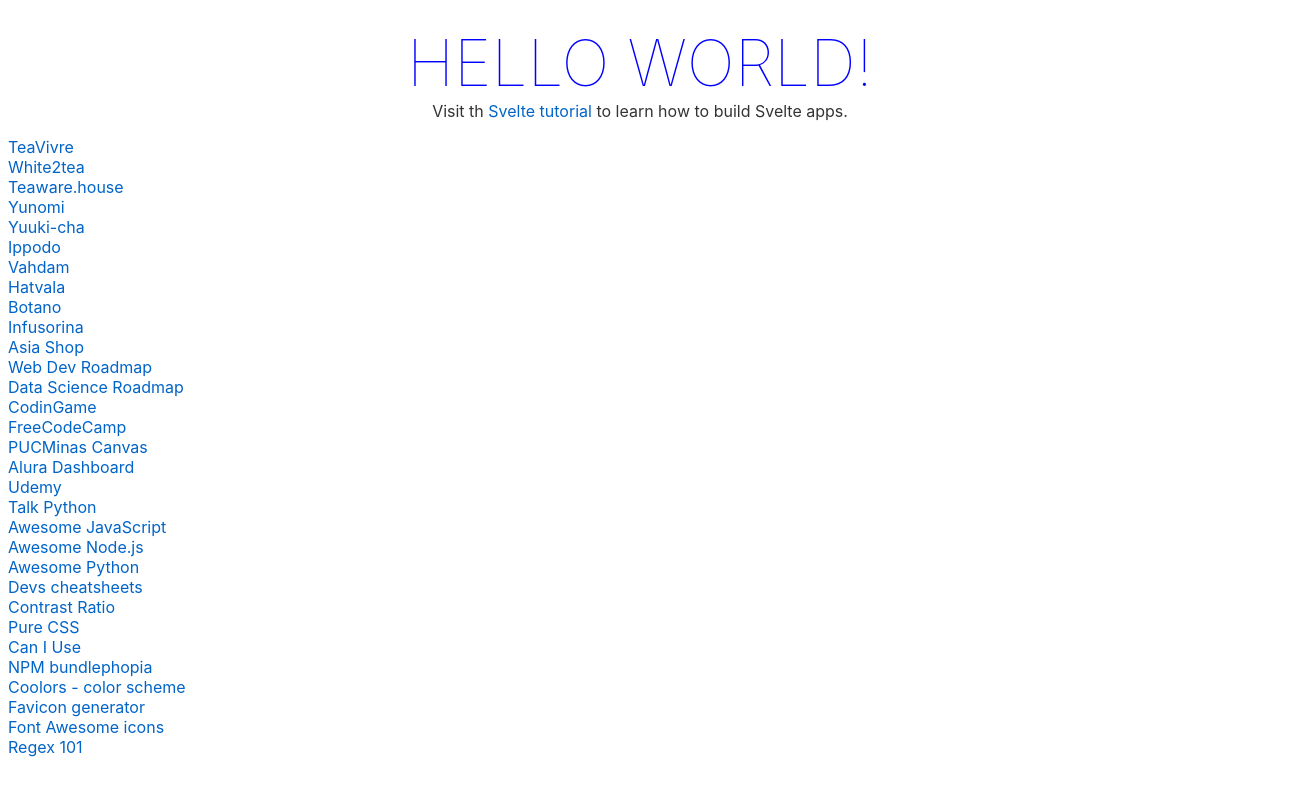
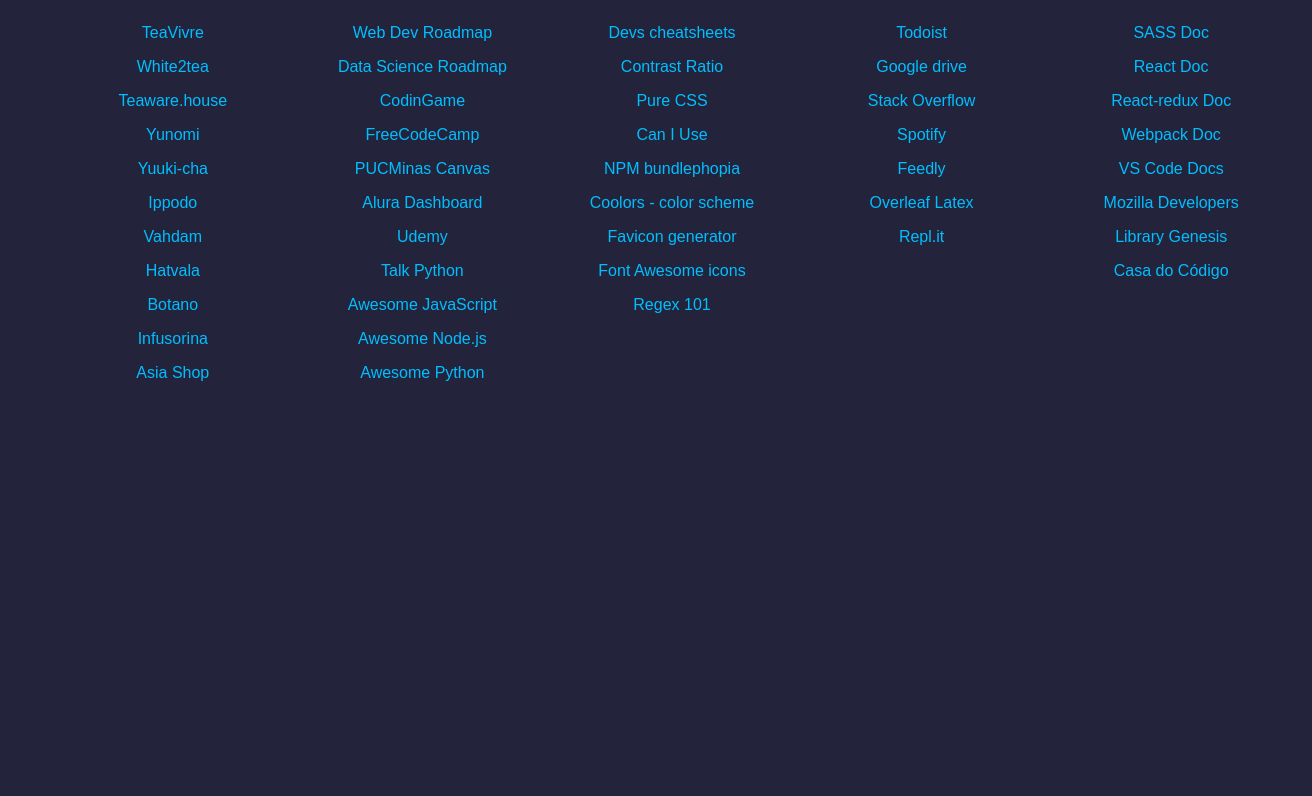
Before and after one commit to bosifullstack/startpage, a Svelte app: page / in a window 1280 px wide. Shown: the top 796 px of the page, 1312 px wide, since content can reach past the window. Built offline with nearby package versions, Linux system fonts and the light colour scheme.

Commit message:
Adição dos links

```diff
--- /dev/null
+++ b/public/data/books.json
@@ -0,0 +1,34 @@
+[
+  {
+    "url": "https://sass-lang.com/documentation",
+    "name": "SASS Doc"
+  },
+  {
+    "url": "https://reactjs.org/",
+    "name": "React Doc"
+  },
+  {
+    "url": "https://react-redux.js.org/",
+    "name": "React-redux Doc"
+  },
+  {
+    "url": "https://webpack.js.org/concepts/",
+    "name": "Webpack Doc"
+  },
+  {
+    "url": "https://code.visualstudio.com/docs",
+    "name": "VS Code Docs"
+  },
+  {
+    "url": "https://developer.mozilla.org/en-US/",
+    "name": "Mozilla Developers"
+  },
+  {
+    "url": "http://libgen.is/",
+    "name": "Library Genesis"
+  },
+  {
+    "url": "https://www.casadocodigo.com.br/",
+    "name": "Casa do Código"
+  }
+]
--- /dev/null
+++ b/public/data/utilities.json
@@ -0,0 +1,30 @@
+[
+  {
+    "url": "https://todoist.com/app#start",
+    "name": "Todoist"
+  },
+  {
+    "url": "https://drive.google.com/drive/u/0/my-drive",
+    "name": "Google drive"
+  },
+  {
+    "url": "https://stackoverflow.com/",
+    "name": "Stack Overflow"
+  },
+  {
+    "url": "https://open.spotify.com/",
+    "name": "Spotify"
+  },
+  {
+    "url": "https://feedly.com/i/welcome",
+    "name": "Feedly"
+  },
+  {
+    "url": "https://www.overleaf.com/project",
+    "name": "Overleaf Latex"
+  },
+  {
+    "url": "https://repl.it/repls",
+    "name": "Repl.it"
+  }
+]
--- a/public/global.css
+++ b/public/global.css
@@ -1,19 +1,19 @@
-html, body {
+html,
+body {
   position: relative;
   width: 100%;
   height: 100%;
 }
 
 body {
-	color: #333;
-	margin: 0;
-	padding: 8px;
-	box-sizing: border-box;
-	font-family: -apple-system, BlinkMacSystemFont, "Segoe UI", Roboto, Oxygen-Sans, Ubuntu, Cantarell, "Helvetica Neue", sans-serif;
+  margin: 0 2em;
+  background-color: rgb(35, 35, 60);
+  color: white;
+  font-family: Ubuntu Mono, sans-serif;
 }
 
 a {
-	color: rgb(0,100,200);
+  color: rgb(0, 100, 200);
   text-decoration: none;
 }
 
@@ -22,14 +22,17 @@
 }
 
 a:visited {
-	color: rgb(0,80,160);
+  color: rgb(0, 80, 160);
 }
 
 label {
   display: block;
 }
 
-input, button, select, textarea {
+input,
+button,
+select,
+textarea {
   font-family: inherit;
   font-size: inherit;
   padding: 0.4em;
--- a/src/App.svelte
+++ b/src/App.svelte
@@ -23,14 +23,10 @@
 </style>
 
 <main>
-  <h1>Hello {name}!</h1>
-  <p>
-    Visit th
-    <a href="https://svelte.dev/tutorial">Svelte tutorial</a>
-    to learn how to build Svelte apps.
-  </p>
+
+  <Fetch dataFile="./data/tea.json" idName="tea" />
+  <Fetch dataFile="./data/study.json" idName="study" />
+  <Fetch dataFile="./data/programming.json" idName="programming" />
+  <Fetch dataFile="./data/utilities.json" idName="utilities" />
+  <Fetch dataFile="./data/books.json" idName="books" />
 </main>
-
-<Fetch dataFile="./data/tea.json" idName="tea" />
-<Fetch dataFile="./data/study.json" idName="study" />
-<Fetch dataFile="./data/programming.json" idName="programming" />
--- a/src/style/global.scss
+++ b/src/style/global.scss
@@ -1,6 +1,114 @@
 @import "./theme.scss";
 @import "./reset.scss";
 
-h1 {
-  text-decoration: dashed;
+#google {
+  padding-top: 4em;
+  display: flex;
+  justify-content: center;
 }
+#google label {
+  color: white;
+  font-size: 1.2em;
+}
+#google input {
+  width: 60%;
+}
+.btn {
+  background-color: black;
+  color: deepskyblue;
+  border: lightblue 1px solid;
+  border-radius: 5px;
+  cursor: pointer;
+}
+.btn:hover {
+  background-color: deepskyblue;
+  color: black;
+}
+.menuCel {
+  padding-top: 2em;
+}
+.btn-nav {
+  height: 2em;
+  width: 10em;
+  display: block;
+  margin: auto;
+  margin-top: 1em;
+}
+.clearCel,
+.clearDesktop {
+  display: none;
+  margin-bottom: 2em;
+}
+main {
+  text-align: center;
+  padding: 0;
+}
+a {
+  color: deepskyblue;
+  text-decoration: none;
+  display: block;
+  padding: 0.5em 0;
+}
+a:hover,
+a:focus {
+  color: gray;
+}
+aside {
+  display: none;
+}
+#howToTea {
+  margin: 0;
+  padding: 0;
+}
+#teaRecipes {
+  margin-bottom: 1em;
+  text-align: center;
+  display: none;
+}
+#teaRecipes table {
+  margin-left: auto;
+  margin-right: auto;
+}
+#teaRecipes table,
+th,
+td {
+  border: 1px solid black;
+  background-color: rgb(80, 80, 100);
+}
+.teaText {
+  text-align: left;
+}
+div {
+  display: none;
+}
+
+@media (min-width: 800px) {
+  body {
+    margin: 0 2em;
+  }
+  #google input {
+    width: 75%;
+  }
+  main {
+    display: flex;
+    padding-top: 2em;
+  }
+  aside {
+    display: block;
+    width: Calc(100% / 5);
+  }
+  nav {
+    display: none;
+  }
+  #howToTea {
+    display: inline;
+  }
+  #butInstall {
+    display: none;
+  }
+  .teaText {
+    display: block;
+    margin: 2em auto;
+    width: 50%;
+  }
+}
```
Also changed, not shown: src/main.js (+5 -5 lines). Lines whose indentation alone changed are shown as unchanged.
